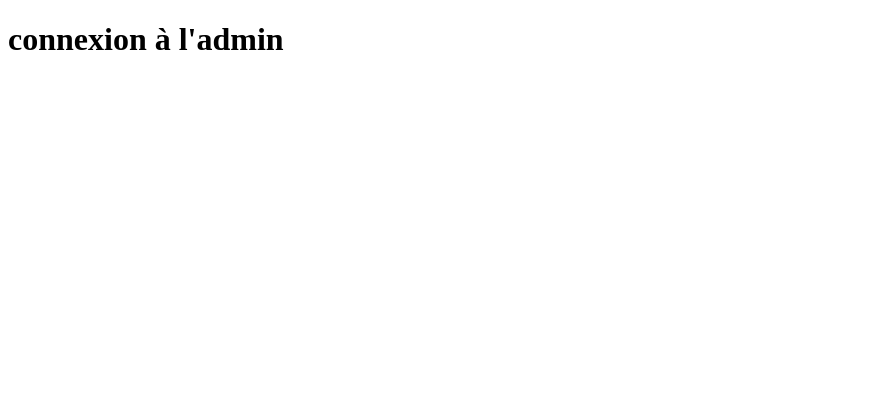
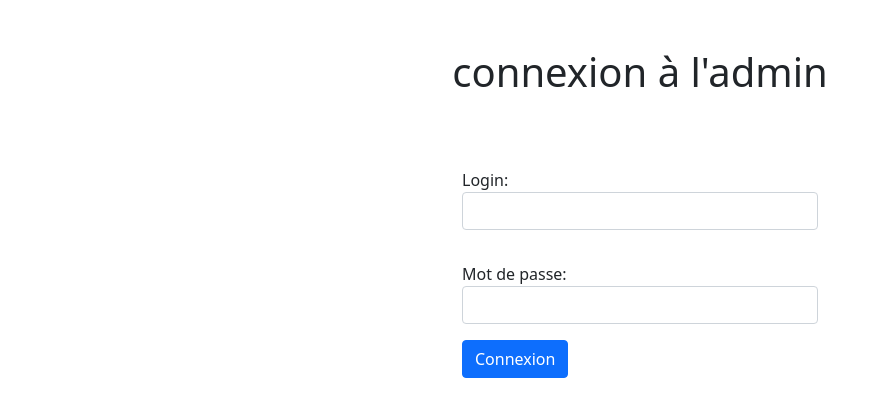
Before and after one commit to webepse/bi2-cars, a PHP site: page /admin/index.php in a window 1280 px wide. Shown: the top 417 px of the page, without its empty margins (0-879 px from the left). Run offline with PHP 8.4, Linux system fonts and the light colour scheme.

Commit message:
bootstrap + form connexion

```diff
--- a/admin/index.php
+++ b/admin/index.php
@@ -4,9 +4,32 @@
     <meta charset="UTF-8">
     <meta http-equiv="X-UA-Compatible" content="IE=edge">
     <meta name="viewport" content="width=device-width, initial-scale=1.0">
+    <link href="https://cdn.jsdelivr.net/npm/bootstrap@5.1.3/dist/css/bootstrap.min.css" rel="stylesheet" integrity="sha384-1BmE4kWBq78iYhFldvKuhfTAU6auU8tT94WrHftjDbrCEXSU1oBoqyl2QvZ6jIW3" crossorigin="anonymous">
+    <link rel="stylesheet" href="style.css">
+    <script src="https://cdn.jsdelivr.net/npm/bootstrap@5.1.3/dist/js/bootstrap.bundle.min.js" integrity="sha384-ka7Sk0Gln4gmtz2MlQnikT1wXgYsOg+OMhuP+IlRH9sENBO0LRn5q+8nbTov4+1p" crossorigin="anonymous"></script>
     <title>Document</title>
 </head>
 <body>
-    <h1>connexion à l'admin</h1>
+    <div class="container">
+        <h1 class="py-5 text-center">connexion à l'admin</h1>
+        <form action="index.php" method="POST">
+            <div class="row">
+                <div class="col-4 offset-4">
+                    <div class="form-group py-3">
+                        <label for="login">Login: </label>
+                        <input type="text" id="login" name="login" class="form-control">
+                    </div>
+                    <div class="form-group py-3">
+                        <label for="mdp">Mot de passe: </label>
+                        <input type="password" name="password" id="mdp" class="form-control">
+                    </div>
+                    <div class="form-group">
+                        <input type="submit" value="Connexion" class="btn btn-primary">
+                    </div>
+                </div>
+            </div>
+        </form>
+
+    </div>
 </body>
 </html>
--- a/index.php
+++ b/index.php
@@ -8,6 +8,8 @@
     <meta charset="UTF-8">
     <meta http-equiv="X-UA-Compatible" content="IE=edge">
     <meta name="viewport" content="width=device-width, initial-scale=1.0">
+
+
     <title>Document</title>
 </head>
 <body>
```
Also changed, not shown: admin/style.css (added).
